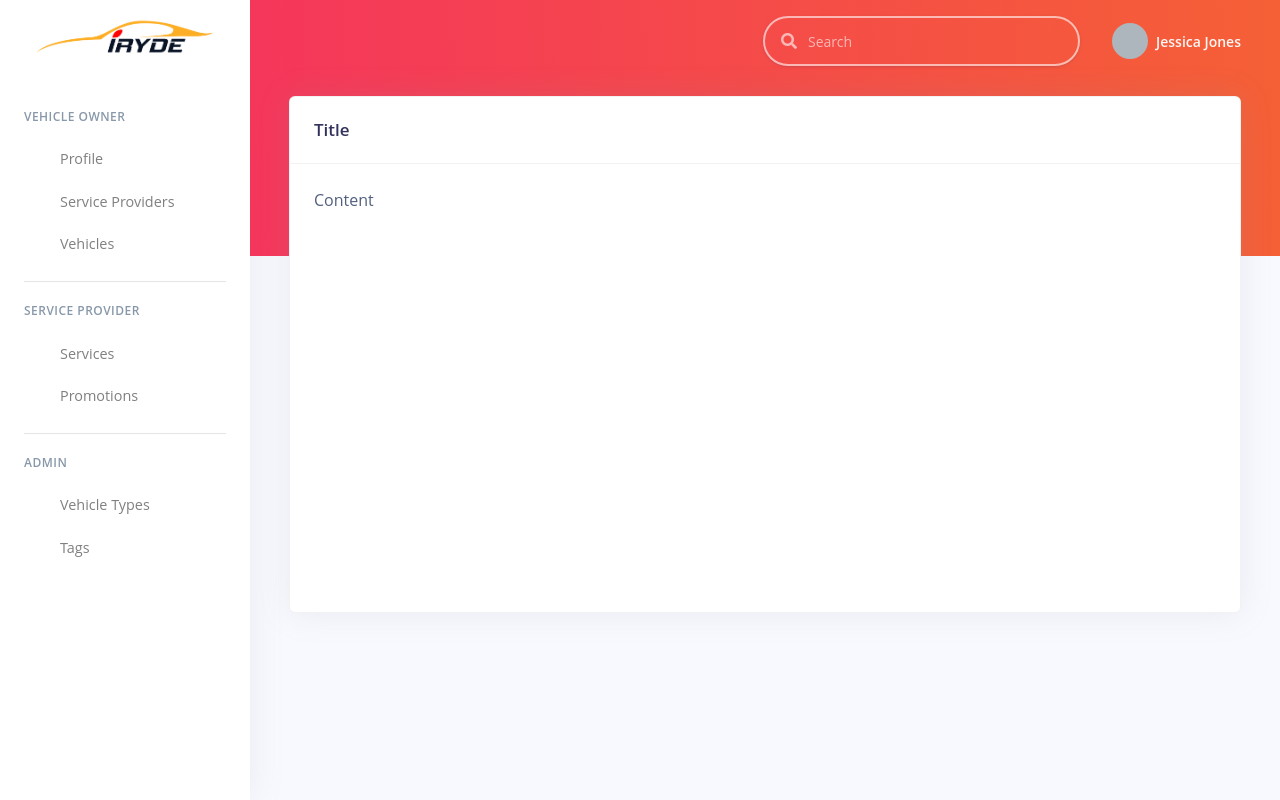
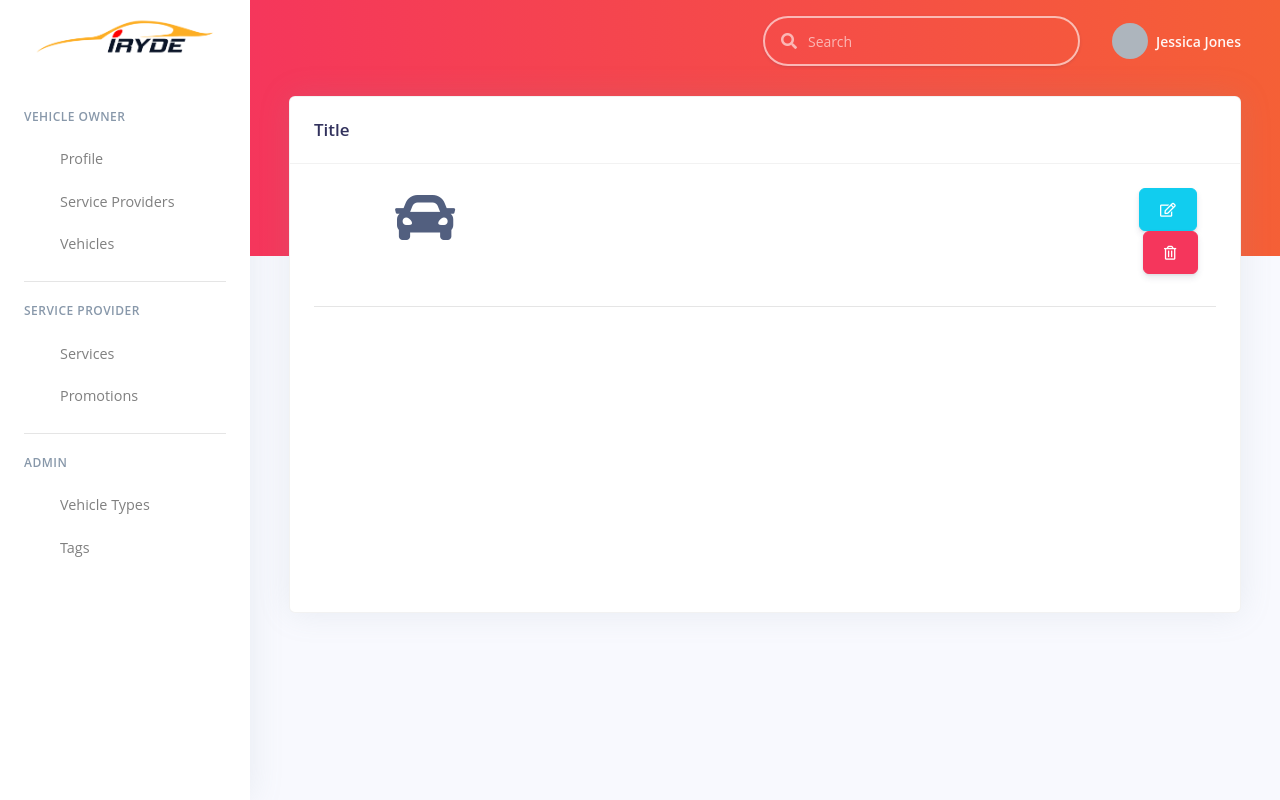
Before and after one commit to randularsw/iRYDE, a React (Create React App) app in the folder web/: page /vehicle-details in a window 1280 px wide. Built offline with nearby package versions, Linux system fonts and the light colour scheme.

Commit message:
strated create vehicle details ui

```diff
--- a/web/src/App.js
+++ b/web/src/App.js
@@ -9,6 +9,7 @@ import serviceProviderList from "components/booking/serviceProviderList";
 import serviceProviderDetails from "components/booking/serviceProviderDetails";
 import ServiceProviderBooking from "components/booking/serviceProviderBooking";
 import VehiclesList from "components/vehicles/vehiclesList";
+import VehicleDetails from "components/vehicles/vehicleDetails";
 
 function App(props) {
   return (
@@ -30,6 +31,7 @@ function App(props) {
         <Switch>
           {/* Routes */}
           <Route exact path="/vehicles" component={VehiclesList}></Route>
+          <Route exact path="/vehicle-details" component={VehicleDetails} ></Route>
           <Route exact path="/service-providers" component={serviceProviderList}></Route>
           <Route exact path="/service-provider/:id" component={serviceProviderDetails}></Route>
           <Route exact path="/booking/:id" component={ServiceProviderBooking}></Route>
--- /dev/null
+++ b/web/src/components/vehicles/vehicleDetails.jsx
@@ -0,0 +1,63 @@
+import React, { Component } from "react";
+import Header from "components/shared/header";
+import {
+  Container,
+  Row,
+  CardHeader,
+  CardBody,
+  Col,
+  Button,
+  Card,
+} from "reactstrap";
+
+class VehicleDetails extends Component {
+  state = {};
+  render() {
+    return (
+      <>
+        <Header />
+        <Container className=" mt--9" fluid>
+          {/* Table */}
+          <Row>
+            <div className=" col">
+              <Card className=" shadow">
+                <CardHeader className=" bg-transparent">
+                  <h3 className=" mb-0">Title</h3>
+                </CardHeader>
+                <CardBody>
+                  <div style={{ minHeight: 400 }}>
+                    {/* Page Content */}
+                    <Row>
+                      <Col md="10 " className="m-0 ml-5 p-0 pl-5">
+                        <i className="fas fa-car" style={{ fontSize: 60 }} />
+                      </Col>
+                      <Col>
+                        <Button color="info" type="button" >
+                        <i class="far fa-edit"></i>
+                        </Button>
+                        <Button color="danger" type="button">
+                        <i class="far fa-trash-alt"></i>
+                        </Button>
+                      </Col>
+                    </Row>
+                    <hr/>
+                    <Row>
+                      <div className="col">
+                        <b></b>
+                      </div>
+                      <div className="col">
+
+                      </div>
+                    </Row>
+                  </div>
+                </CardBody>
+              </Card>
+            </div>
+          </Row>
+        </Container>
+      </>
+    );
+  }
+}
+
+export default VehicleDetails;
--- a/web/src/components/vehicles/vehiclesList.jsx
+++ b/web/src/components/vehicles/vehiclesList.jsx
@@ -139,7 +139,7 @@ class VehiclesList extends Component {
                                 </div>
                                 <div className="col-1">
                                   <div className="icon icon-shape bg-default text-white rounded-circle shadow">
-                                    <Link><i className={this.getType(v.type)} /></Link>
+                                    <Link to='/vehicle-details'><i className={this.getType(v.type)} /></Link>
                                   </div>
                                 </div>
                               </Row>
```
